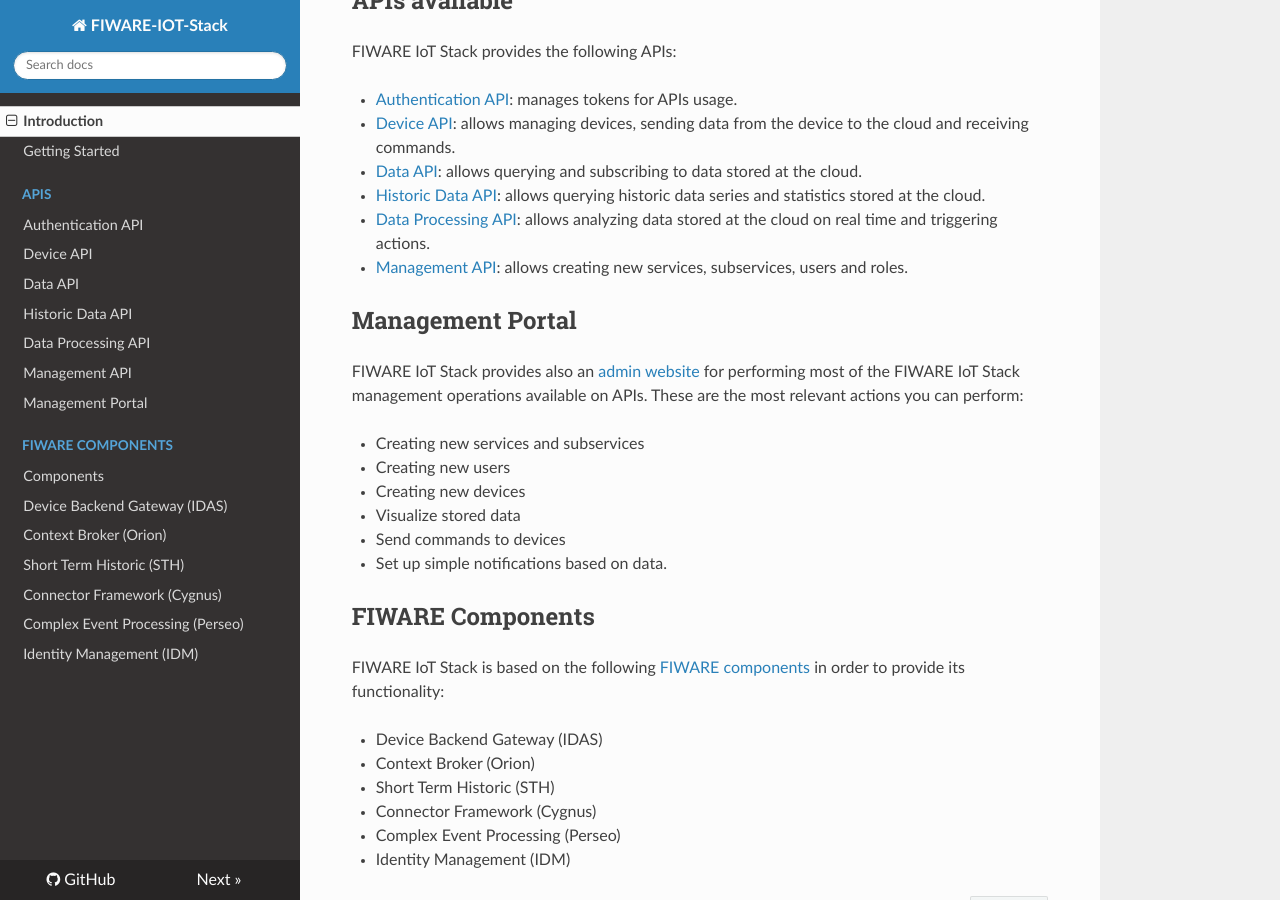
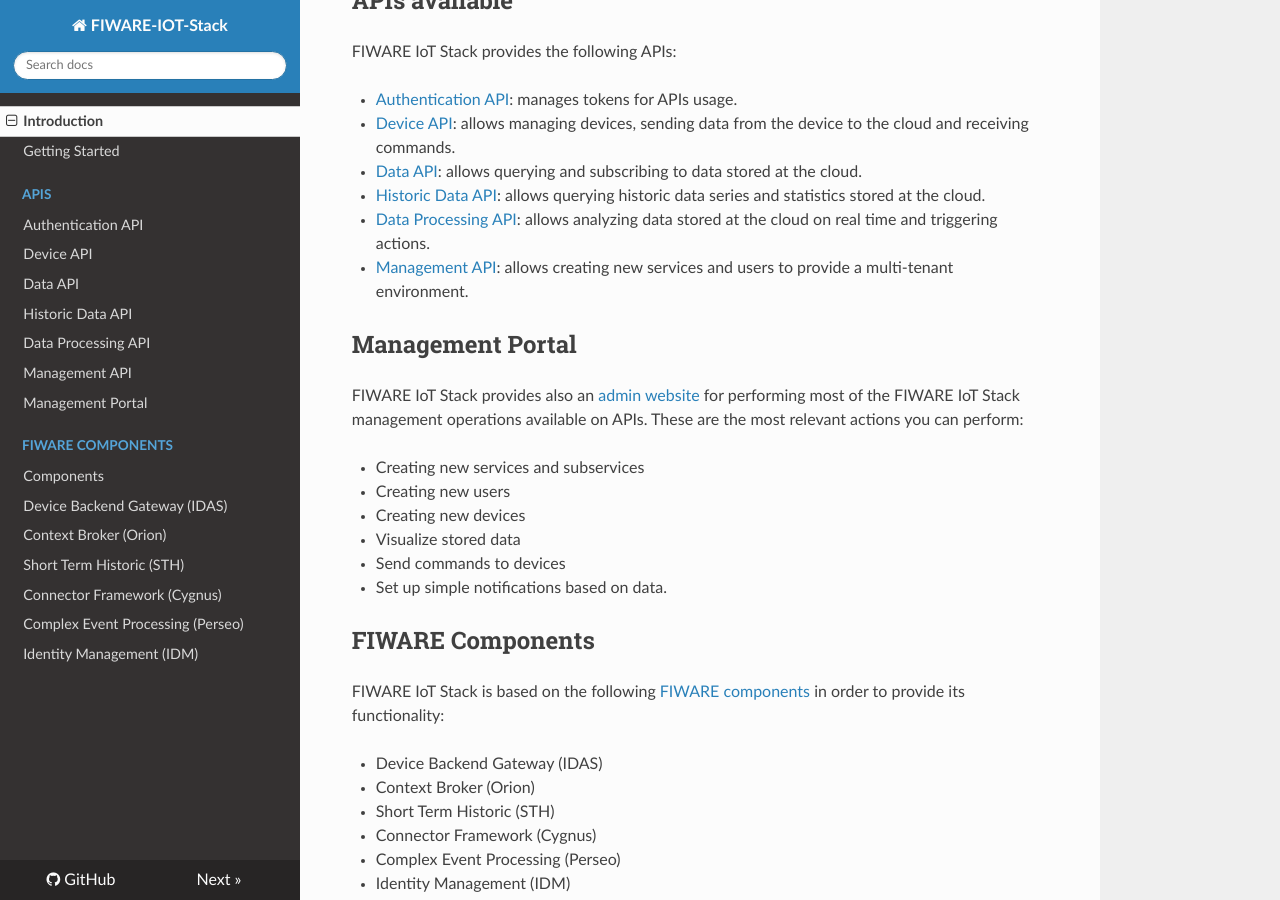
Before and after one commit to telefonicaid/thinking-cities, an MkDocs documentation site: the page built from docs/index.md, in a window 1280 px wide and 900 px high, scrolled down 427 px. Built offline with MkDocs 1.6.1, drawn with Linux system fonts in a browser that asks for light colours; nearby versions of some CDN libraries; old or Windows-style settings are respelled for this version of MkDocs.

Commit message:
Update index.md

```diff
--- a/docs/index.md
+++ b/docs/index.md
@@ -20,7 +20,7 @@
 - [Data API](data_api.md): allows querying and subscribing to data stored at the cloud.
 - [Historic Data API](historicdata_api.md): allows querying historic data series and statistics stored at the cloud.
 - [Data Processing API](dataprocessing_api.md): allows analyzing data stored at the cloud on real time and triggering actions.
-- [Management API](management_api.md): allows creating new services, subservices, users and roles.
+- [Management API](management_api.md): allows creating new services and users to provide a multi-tenant environment.
 
 ## Management Portal
 
```
